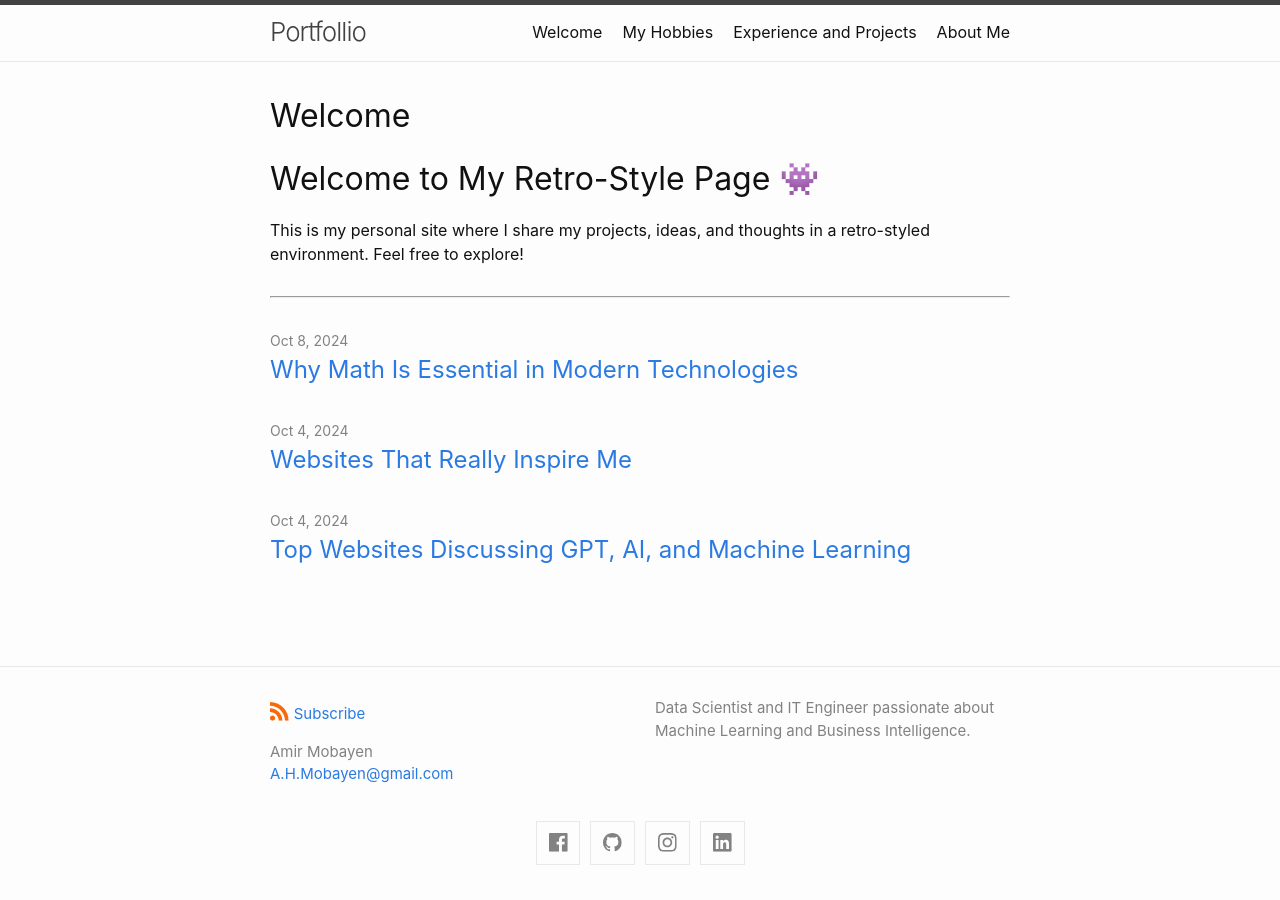
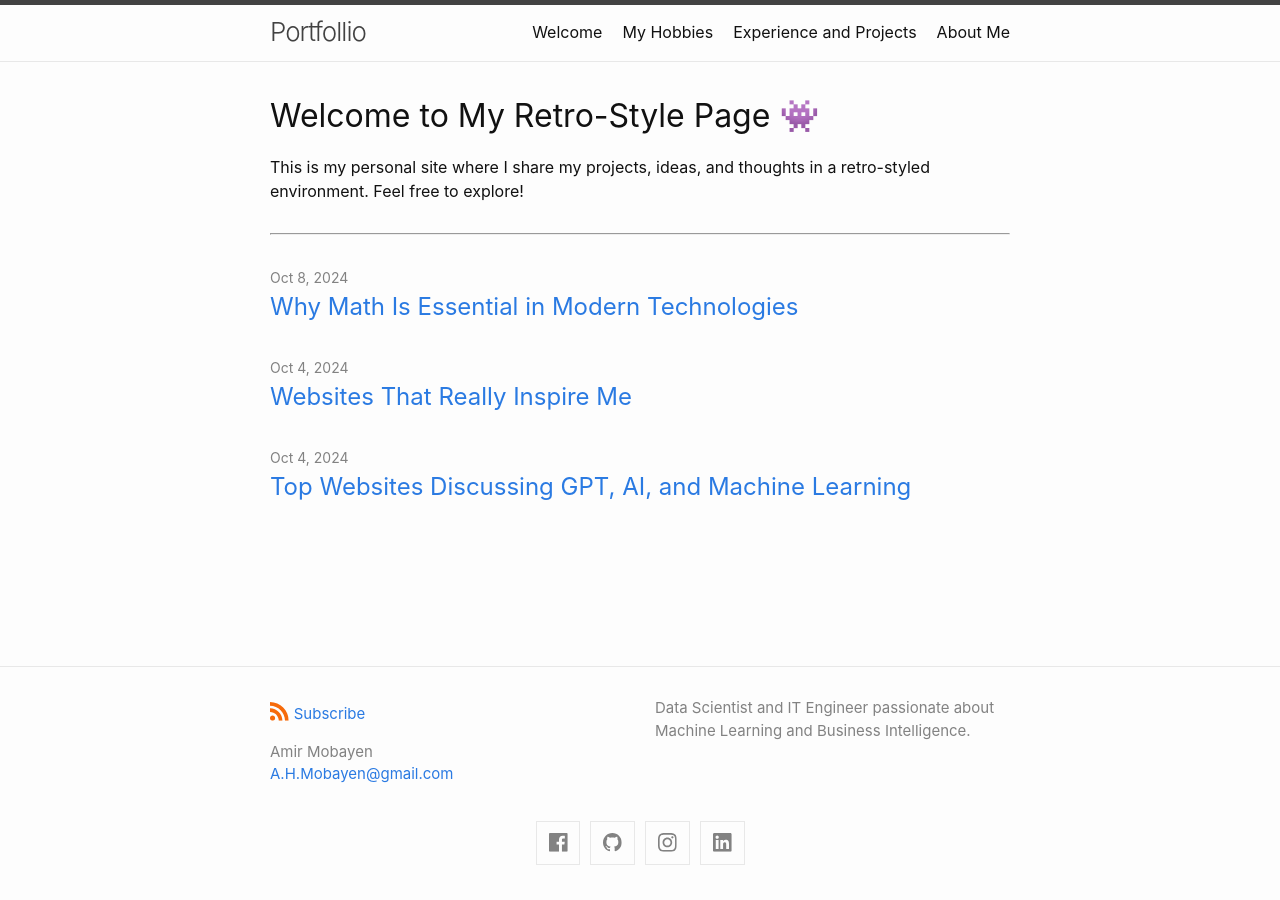
Before and after one commit to ahmobayen/ahmobayen.github.io, a Jekyll site: the page built from index.md, in a window 1280 px wide. Built offline with Jekyll 4.4.1, drawn with Linux system fonts in a browser that asks for light colours.

Commit message:
update home, change width in large screens

```diff
--- a/_layouts/home.html
+++ b/_layouts/home.html
@@ -3,10 +3,6 @@ layout: base
 ---
 
 <div class="home">
-  {%- if page.title -%}
-    <h1 class="page-heading">{{ page.title }}</h1>
-  {%- endif -%}
-
   {{ content }}
 
 
--- a/_sass/minima/_layout.scss
+++ b/_sass/minima/_layout.scss
@@ -336,6 +336,6 @@
  */
 @media screen and (min-width: $on-large) {
   .one-half {
-    width: calc(50% - (#{$spacing-unit} / 2));
+    width: calc(80% - (#{$spacing-unit} / 2));
   }
 }
```
